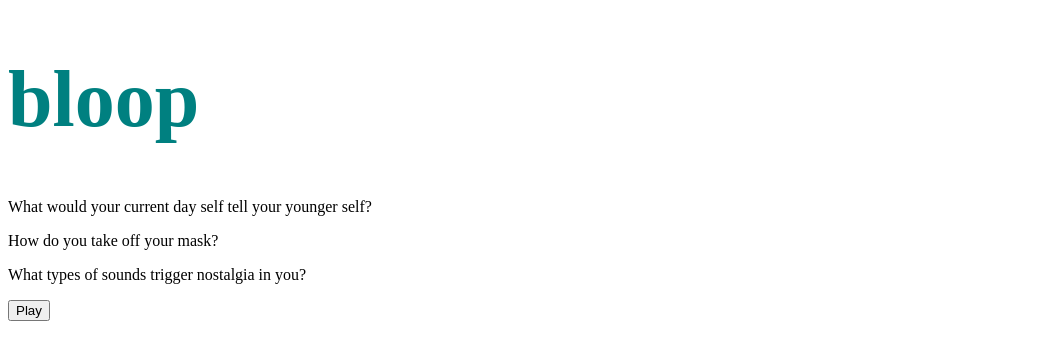
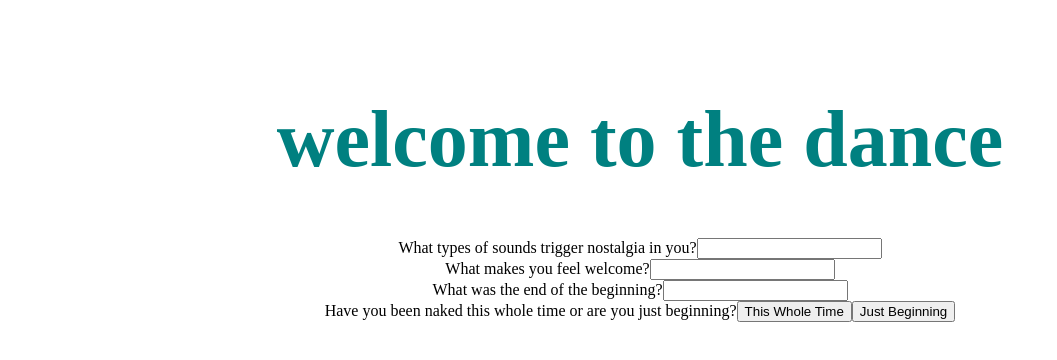
Before and after one commit to daltn/great-ghost, a Gatsby app: page / in a window 1280 px wide. Shown: the top 360 px of the page, without its empty margins (0-1057 px from the left). Built offline with nearby package versions, Linux system fonts and the light colour scheme.

Commit message:
add form input & css

```diff
--- a/src/pages/index.css
+++ b/src/pages/index.css
@@ -20,6 +20,14 @@
   transform: translate(-50%, -50%);
 }
 
+#bod {
+  position: absolute;
+  text-align: center;
+  top: 5vh;
+  right: 0;
+  left: 0;
+}
+
 h1 {
   font-size: 10vh;
   color: teal;
--- a/src/pages/index.js
+++ b/src/pages/index.js
@@ -17,8 +17,31 @@ class Index extends Component {
         'What would your future self tell your current self?',
         'Give yourself a new name',
       ],
+      answers: {
+        ans0: '',
+        ans1: '',
+        ans2: '',
+      },
     };
+    this.handleChange = this.handleChange.bind(this);
     this.shuffleArr = this.shuffleArr.bind(this);
+    this.handlePlay = this.handlePlay.bind(this);
+    this.handleSubmit = this.handleSubmit.bind(this);
+  }
+
+  componentDidMount() {
+    this.setState({
+      questionBank: this.shuffleArr(this.state.questionBank),
+    });
+  }
+
+  handleChange(e) {
+    this.setState({
+      answers: {
+        ['ans' + e.target.id]: e.target.value,
+      },
+    });
+    console.log(this.state.answers);
   }
 
   handlePlay() {
@@ -26,6 +49,10 @@ class Index extends Component {
       video: true,
     });
     this.audio.play();
+  }
+
+  handleSubmit(e) {
+    e.preventDefault();
   }
 
   shuffleArr(array) {
@@ -44,24 +71,42 @@ class Index extends Component {
   }
 
   render() {
-    let quesReady = this.shuffleArr(this.state.questionBank);
     return (
-      <div>
+      <div id="bod">
+        <h1>welcome to the dance</h1>
+        <form onSubmit={this.handleSubmit} id="form">
+          {this.state.questionBank.slice(0, 3).map((ques, idx) => {
+            return (
+              <div id="questions" key={idx}>
+                <label htmlFor="question">{ques}</label>
+                <input type="text" id={idx} onChange={this.handleChange} />
+              </div>
+            );
+          })}
+          <label htmlFor="question">
+            Have you been naked this whole time or are you just beginning?
+          </label>
+          <button
+            type="submit"
+            value="Just Beginning"
+            onClick={this.handlePlay}
+          >
+            This Whole Time
+          </button>
+          <button
+            type="submit"
+            value="Just Beginning"
+            onClick={this.handlePlay}
+          >
+            Just Beginning
+          </button>
+        </form>
         {this.state.video && <Video />}
-        <h1>bloop</h1>
         <audio
           ref={audio => {
             this.audio = audio;
           }}
           src={track}
-        />
-        {quesReady.slice(0, 3).map(ques => {
-          return <p>{ques}</p>;
-        })}
-        <input
-          type="button"
-          value="Play"
-          onClick={this.handlePlay.bind(this)}
         />
       </div>
     );
--- a/src/pages/video.js
+++ b/src/pages/video.js
@@ -1,15 +1,15 @@
 import React from 'react';
 
 const Video = () => (
-  <div class="vimeo-wrapper">
+  <div className="vimeo-wrapper">
     <iframe
       title="roses"
       id="video"
       src="https://player.vimeo.com/video/310698430?background=1&autoplay=1&muted=1&byline=0&title=0"
-      frameborder="0"
-      webkitallowfullscreen
-      mozallowfullscreen
-      allowfullscreen
+      frameBorder="0"
+      webkitallowfullscreen="true"
+      mozallowfullscreen="true"
+      allowFullScreen={true}
     />
   </div>
 );
```
